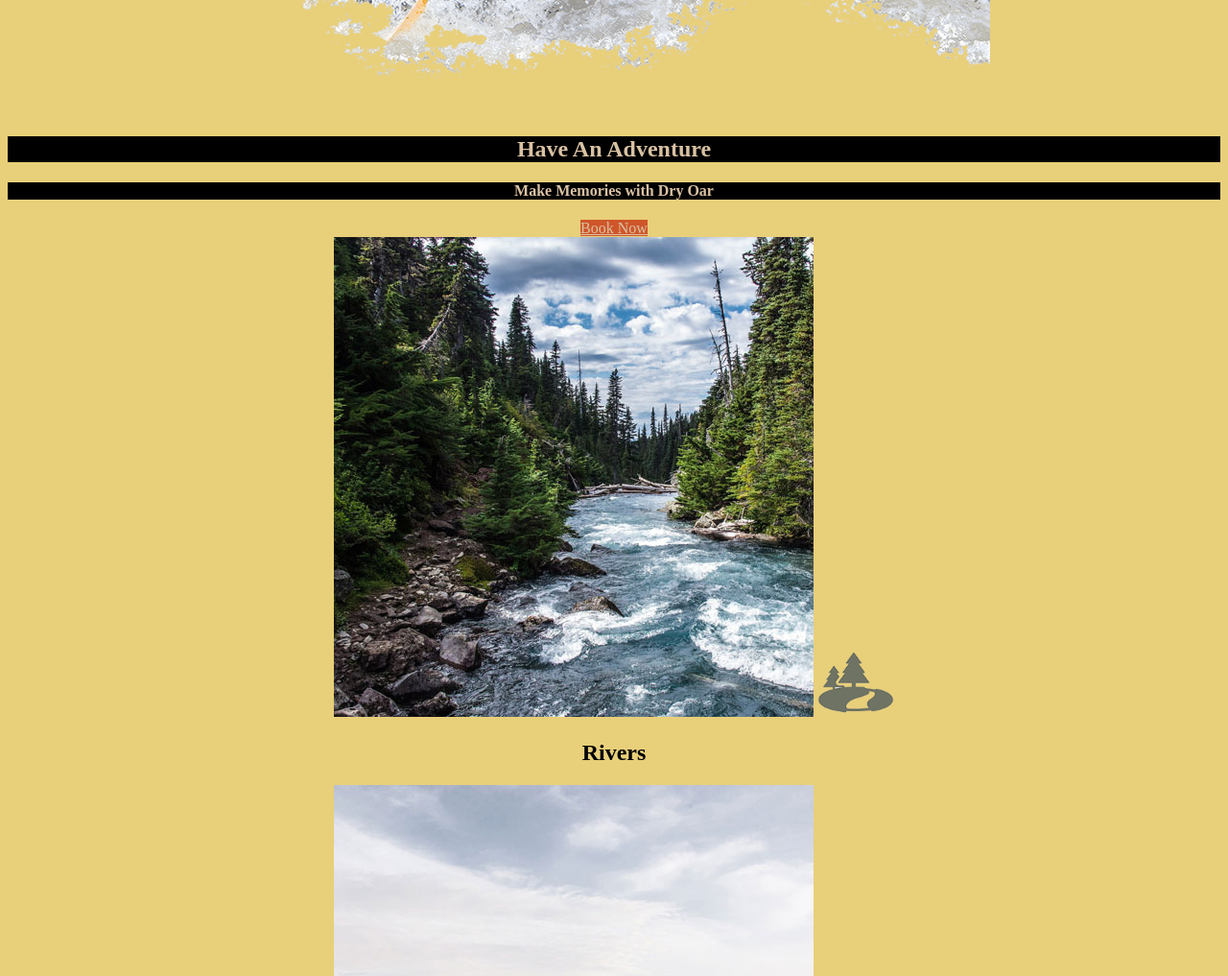
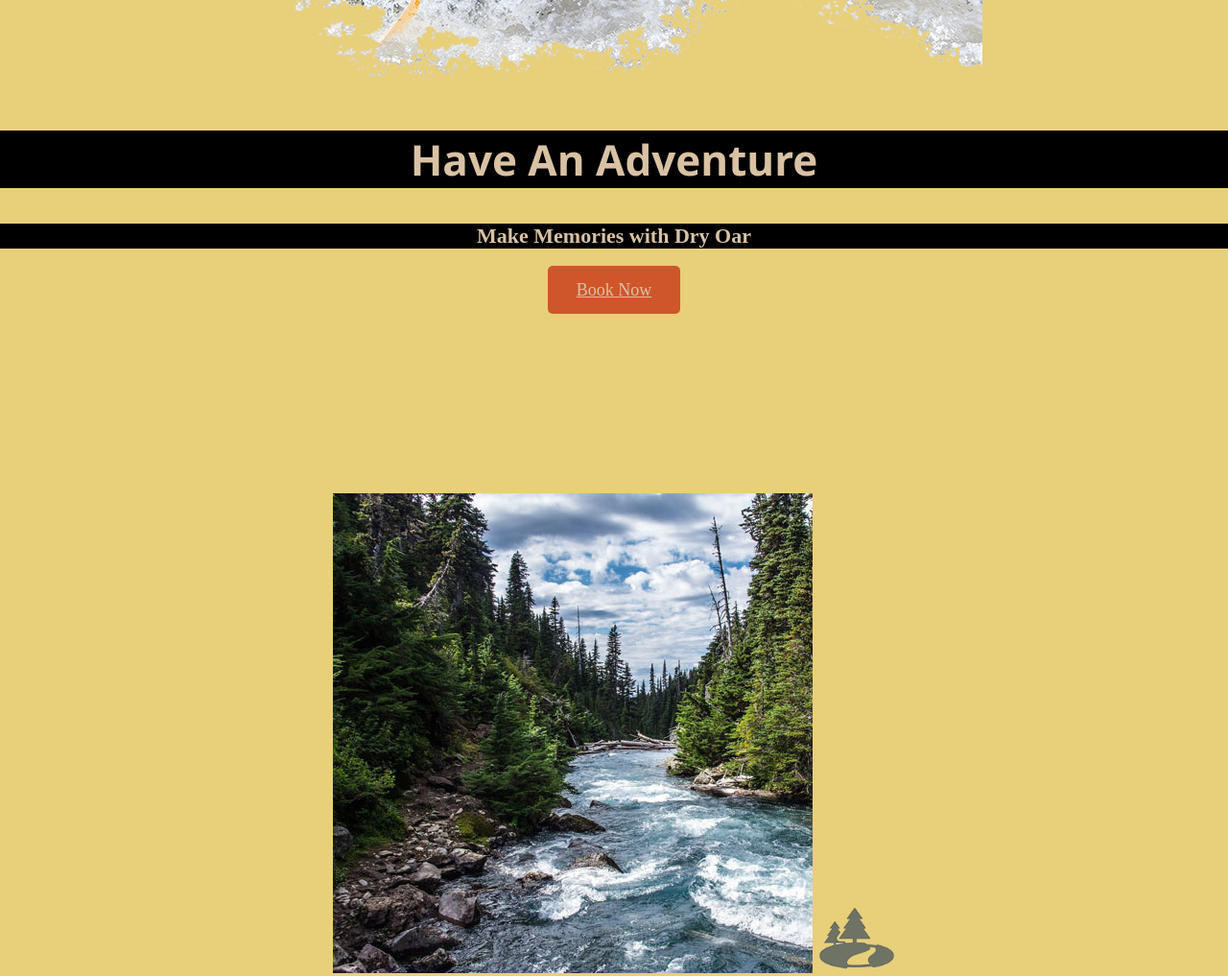
Before and after one commit to GodFatherTyrone/TB-WDD-130, a plain HTML site: page wwr/index.html in a window 1280 px wide. Shown: the part 880-1897 px from the top of the page at 96% size. Drawn offline with Linux system fonts and the light colour scheme.

Commit message:
WWR Fonts

```diff
--- a/wwr/wwrstyle.css
+++ b/wwr/wwrstyle.css
@@ -27,15 +27,22 @@ main section{
 }
 body{
     background-color: #E8CF7A;
+    font-size: 22px;
+    margin: 0;
+    padding: 0;
 }
 header{
     background-color: #7A9CBB;
+}
+#logo_link{
+    padding-top: 5px;
 }
 nav a{
     text-align: center;
     background-color: black;
     color: #d9c2a3;
     text-decoration: none;
+    padding: 35px;
 }
 nav a:hover{
     background-color: #0F5494;
@@ -44,17 +51,31 @@ nav a:hover{
 .home-title{
     background-color: black;
     color: #d9c2a3;
+    font-family: 'Segoe UI', Tahoma, Geneva, Verdana, sans-serif;
+    font-size: 2em;
+    margin-top: 10px;
+}
+h2 {
+    margin: 0;
 }
 h4{
     background-color: black;
     color: #d9c2a3;
 }
+main section img{
+    box-sizing: border-box;
+}
 .icon{
     width: 80px;
+    padding-top: 10px;
 }
 .book, .join{
     background-color: #CF562A;
     color: #d9c2a3;
+    font-size: 18px;
+    padding: 15px 30px;
+    margin-top: 50px;
+    border-radius: 5px;
 }
 .book:hover, .join:hover{
     background-color: #DB977D;
@@ -62,18 +83,31 @@ h4{
 }
 .msg{
     background-color: #E8CF7A;
+    line-height: 1.5em;
+    padding: 35px;
 }
 .msg h2{
     background-color: black;
     color: #d9c2a3;
+    font-family: 'Segoe UI', Tahoma, Geneva, Verdana, sans-serif;
 }
 .msg p{
     background-color: black;
     color: #d9c2a3;
+    font-size: .8em;
+    padding-bottom: 15px;
+}
+.rivers-card, .camping-card, .rapids-card{
+    margin: 200px 0;
+}
+.card-img{
+    border: 10px black;
 }
 footer{
     background-color: #E8CF7A;
     color: #d9c2a3;
+    padding: 25px 50px;
+    margin-top: 200px;
 }
 footer a{
     background-color: black;
@@ -89,3 +123,6 @@ footer p {
 footer p a:hover {
     text-decoration: underline;
 }
+footer .social img{
+    padding-top: 15px;
+}
```
